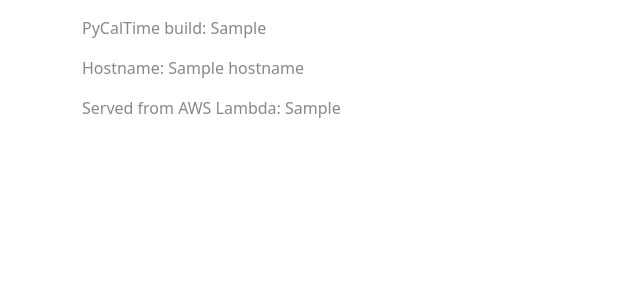
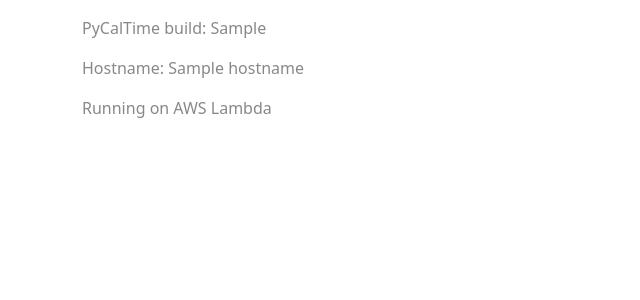
Before and after one commit to pjd199/timesheet, a Python web app: template src/pycaltime/dashboard/templates/about.html in a window 1280 px wide. Shown: the part 216-516 px from the top of the page, without its empty margins (0-640 px from the left). Run offline with Jinja, Linux system fonts and the light colour scheme; the template is opened without the code that fills it: most values are stand-ins (such as "Sample title", 1, 10 or a date in 2020); some libraries are stand-ins or nearby versions.

Commit message:
updated about page

```diff
--- a/src/pycaltime/dashboard/templates/about.html
+++ b/src/pycaltime/dashboard/templates/about.html
@@ -14,6 +14,8 @@
     <p>Python version: {{python_version}}</p>
     <p>PyCalTime build: {{build_version}}</p>
     <p>Hostname: {{hostname}}</p>
-    <p>Served from AWS Lambda: {{aws_lambda}}</p>
+    {% if aws_lambda %}
+    <p>Running on AWS Lambda</p>
+    {% endif %}
 </div>
 {% endblock %}
```
